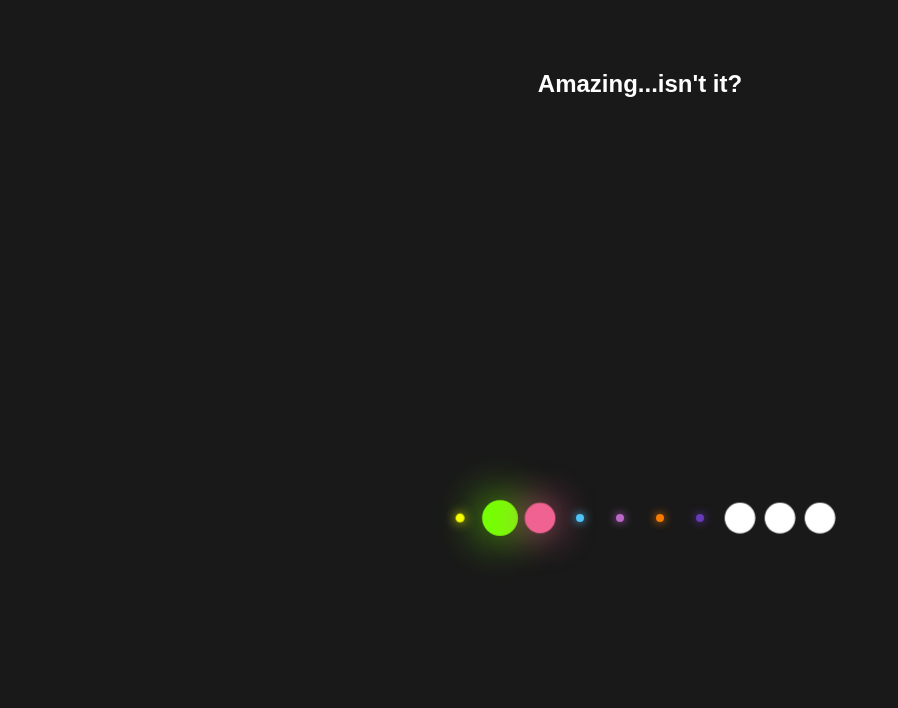
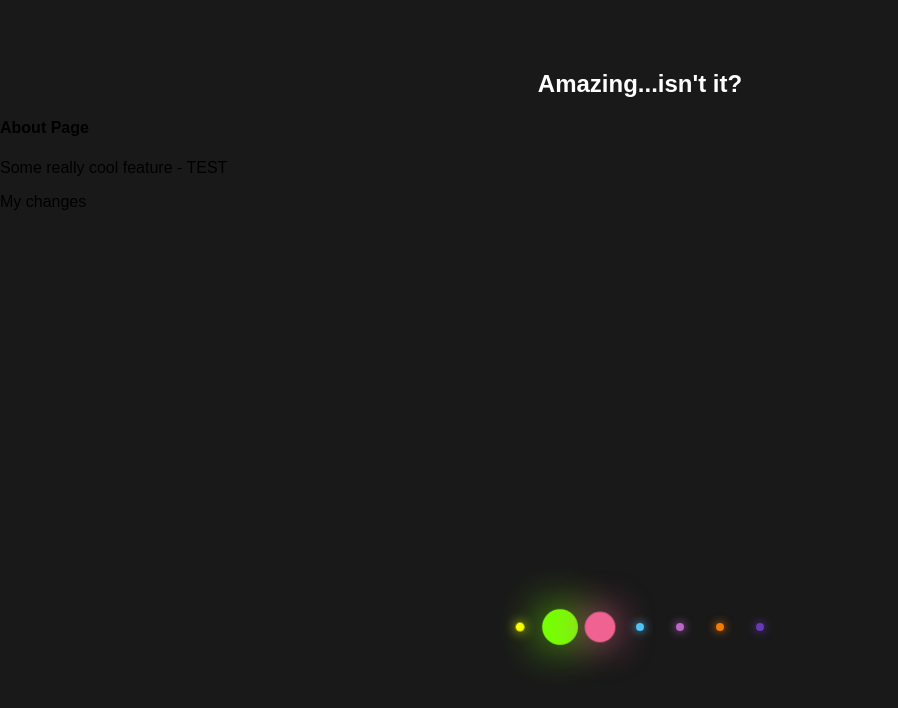
Before and after one commit to ChristianTraxler/my-first-repo, a plain HTML site: page index.html in a window 1280 px wide. Shown: the whole page, without its empty margins (0-898 px from the left). Drawn offline with Linux system fonts and the light colour scheme.

Commit message:
updated files

```diff
--- a/index.html
+++ b/index.html
@@ -9,10 +9,10 @@
 <body>
   <div>
     <h2>Amazing...isn't it?</h2>
+    <h4>About Page</h4>
+    <p>Some really cool feature - TEST</p>
+    <p>My changes</p>
     <ul>
-      <li></li>
-      <li></li>
-      <li></li>
       <li></li>
       <li></li>
       <li></li>
```
Also changed, not shown: 1 other file.
